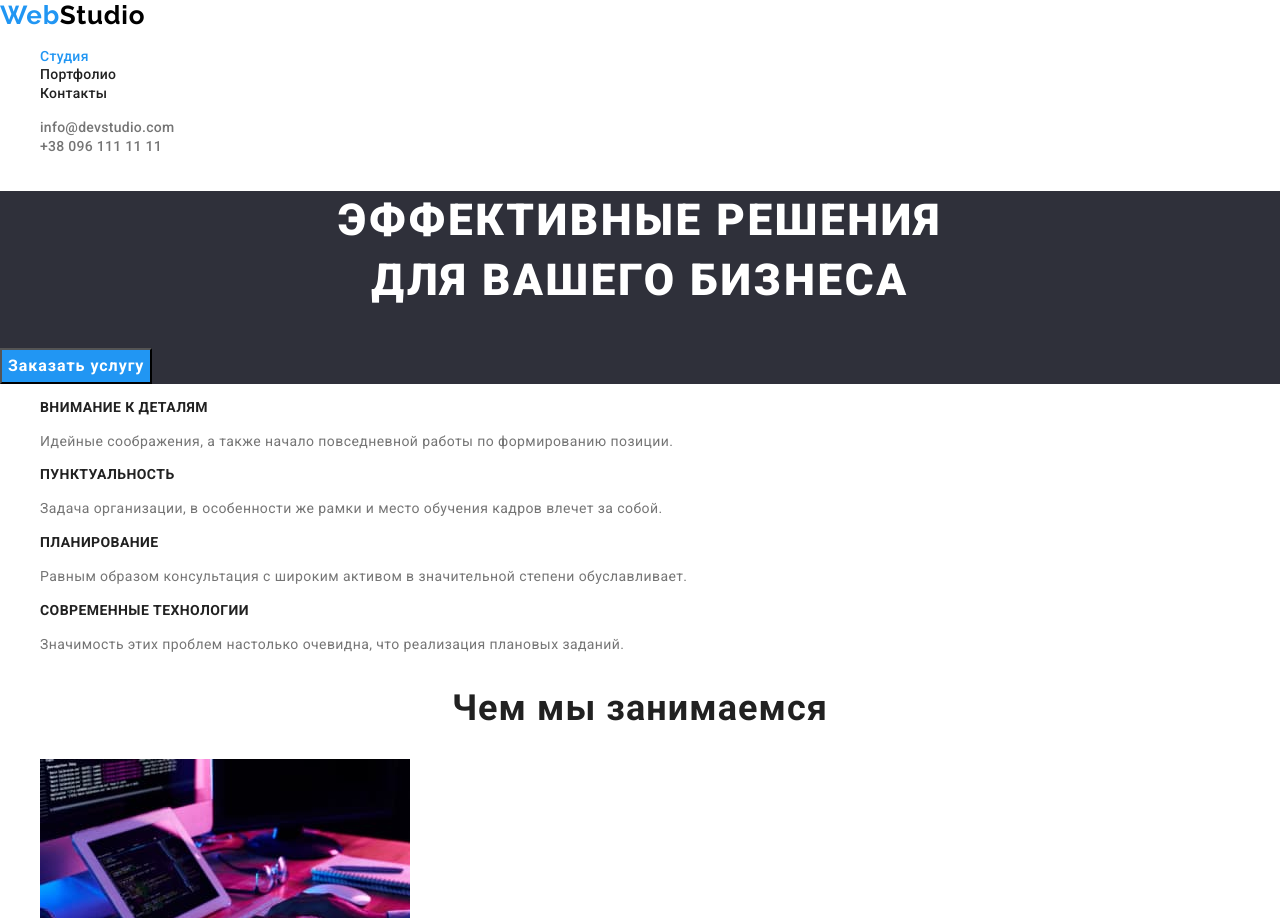
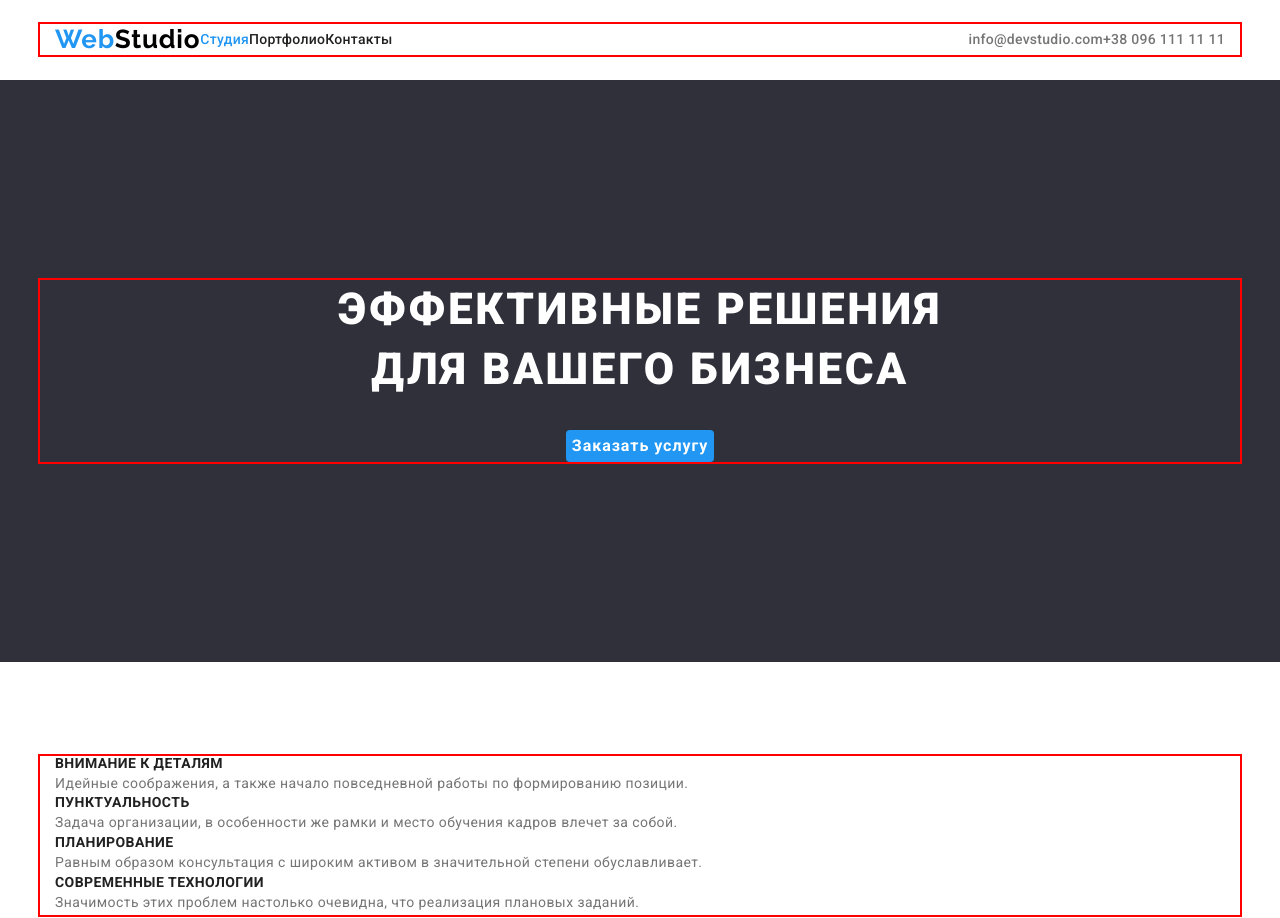
Before and after one commit to OlhaBakalo/goit-markup-hw-03, a plain HTML site: page index.html in a window 1280 px wide. Shown: the top 918 px of the page. Drawn offline with nearby package versions, Linux system fonts and the light colour scheme.

Commit message:
комит

```diff
--- a/css/styles.css
+++ b/css/styles.css
@@ -29,6 +29,29 @@ body {
   color: var(--primary-text-color);
 }
 
+p,
+h1,
+h2,
+h3,
+h4,
+h5,
+h6 {
+  margin: 0;
+}
+
+ul {
+  margin: 0;
+  padding: 0;
+}
+
+button {
+  cursor: pointer;
+}
+
+img {
+  display: block;
+}
+
 .list {
   list-style: none;
 }
@@ -50,7 +73,42 @@ body {
   margin: -1px;
 }
 
+.container {
+  width: 1200px;
+  padding-left: 15px;
+  padding-right: 15px;
+  margin: 0 auto;
+  outline: 2px solid red;
+}
+
 /* ----------------HEADER SECTION --------------------- */
+
+.header {
+  padding-top: 24px;
+  padding-bottom: 25px;
+}
+.header-container {
+  display: flex;
+  align-items: center;
+}
+
+.header-nav {
+  display: flex;
+  align-items: center;
+}
+
+.nav-link {
+  display: flex;
+}
+
+.nav-link:not(:last-child) {
+  margin-right: 40px;
+}
+
+.contacts {
+  display: flex;
+  margin-left: auto;
+}
 
 .logo {
   font-family: 'Raleway', sans-serif;
@@ -95,9 +153,13 @@ body {
 
 .hero {
   background-color: var(--hero-footer-background-color);
+  text-align: center;
+  padding-top: 200px;
+  padding-bottom: 200px;
 }
 
 .hero-header {
+  margin-bottom: 30px;
   font-weight: 900;
   font-size: 44px;
   line-height: 1.36;
@@ -108,15 +170,16 @@ body {
 }
 
 .hero-btn {
-  cursor: pointer;
   font-family: inherit;
   font-weight: 700;
   font-size: 16px;
   line-height: 1.87;
-  text-align: center;
+  /* text-align: center; */
   letter-spacing: 0.06em;
   color: var(--second-text-color);
   background-color: var(--accent-color);
+  border-radius: 4px;
+  border: none;
 }
 
 .hero-btn:hover,
@@ -125,6 +188,11 @@ body {
 }
 
 /* ----------------PRIORITY SECTION --------------------- */
+
+.priority {
+  padding-top: 94px;
+  padding-bottom: 94px;
+}
 
 .priority-header {
   font-size: 14px;
@@ -141,6 +209,11 @@ body {
 }
 
 /* ----------------WORKS SECTION --------------------- */
+
+.works {
+  padding-top: 0;
+  padding-bottom: 94px;
+}
 
 .works-header {
   font-size: 36px;
@@ -220,7 +293,6 @@ body {
 /* ----------------PORTFOLIO SECTION --------------------- */
 
 .portfolio-button {
-  cursor: pointer;
   font-family: inherit;
   font-weight: 500;
   font-size: 16px;
--- a/index.html
+++ b/index.html
@@ -22,6 +22,7 @@
   </head>
   <body>
     <header class="header">
+      <div class="container header-container">
         <nav class="header-nav">
           <a class="link logo" href="/" lang="en"><span class="logo-accent">Web</span>Studio</a>
           <ul class="nav-link list">
@@ -36,14 +37,18 @@
           </li>
           <li><a class="header-contact link" href="tel:+380961111111">+38 096 111 11 11</a></li>
         </ul>
+      </div>
     </header>
 
     <main>
       <section class="hero">
+        <div class="container">
           <h1 class="hero-header">Эффективные решения<br />для вашего бизнеса</h1>
           <button type="button" class="hero-btn">Заказать услугу</button>
+        </div>
       </section>
       <section class="priority">
+        <div class="container">
           <h2 class="visually-hidden">Наши приоритеты</h2>
           <ul class="priority-list list">
             <li>
@@ -71,8 +76,10 @@
               </p>
             </li>
           </ul>
+        </div>
       </section>
       <section class="works">
+        <div class="conteiner">
           <h2 class="works-header">Чем мы занимаемся</h2>
           <ul class="works-list list">
             <li>
@@ -100,6 +107,7 @@
               />
             </li>
           </ul>
+        </div>
       </section>
       <section class="team">
         <h2 class="team-header">Наша команда</h2>
```
Lines whose indentation alone changed are shown as unchanged.
